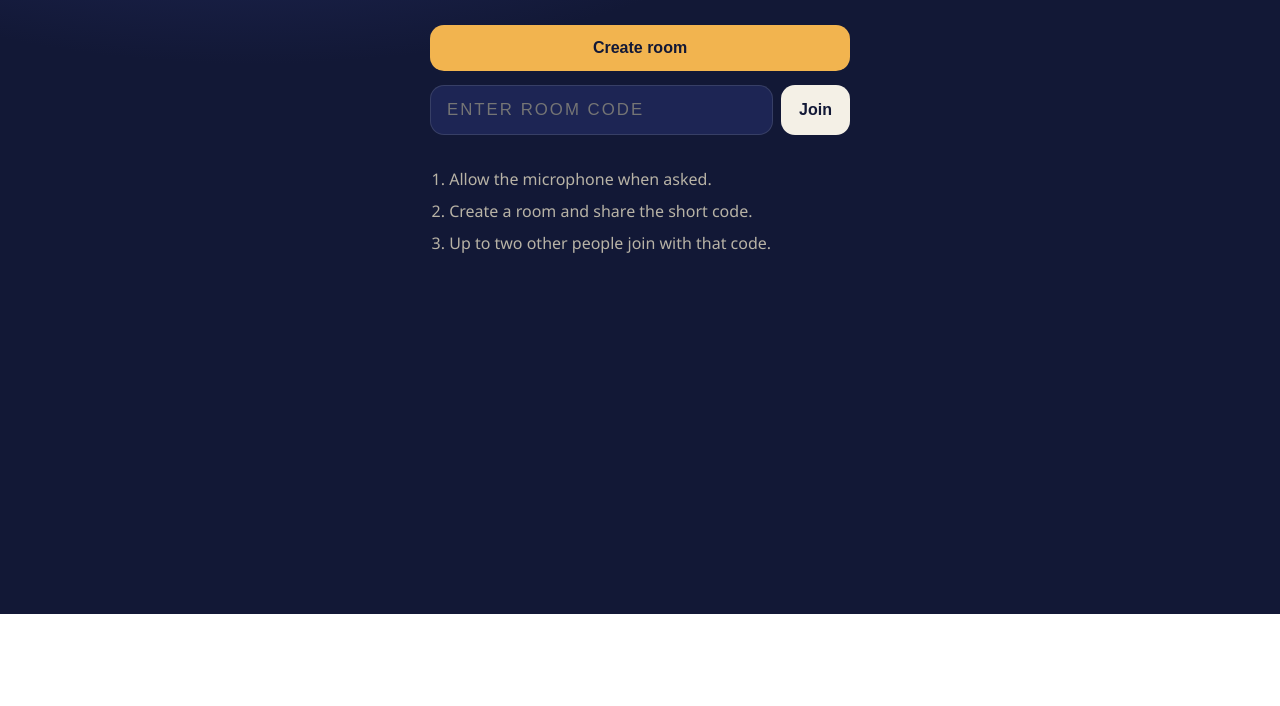
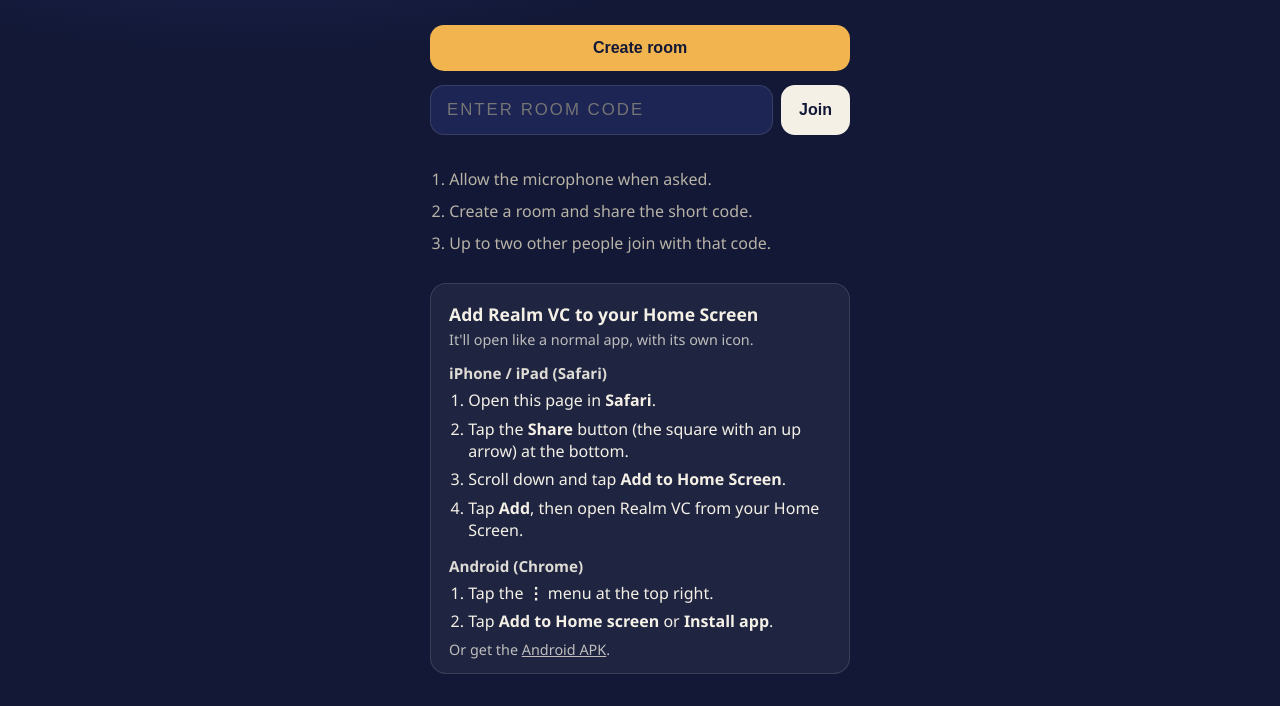
Before and after one commit to Maxjumper940/Realm-VC, a plain HTML site: page docs/index.html in a window 1280 px wide. Shown: the part 186-892 px from the top of the page. Before the commit the page ends 800 px from the top, so only its background shows below. Drawn offline with Linux system fonts and the light colour scheme.

Commit message:
Add Home Screen install guide to web app

```diff
--- a/docs/index.html
+++ b/docs/index.html
@@ -38,6 +38,28 @@
         <li>Create a room and share the short code.</li>
         <li>Up to two other people join with that code.</li>
       </ol>
+
+      <div id="installCard" class="install-card">
+        <h2>Add Realm VC to your Home Screen</h2>
+        <p class="install-sub">It'll open like a normal app, with its own icon.</p>
+        <div class="install-os">
+          <h3>iPhone / iPad (Safari)</h3>
+          <ol>
+            <li>Open this page in <b>Safari</b>.</li>
+            <li>Tap the <b>Share</b> button (the square with an up arrow) at the bottom.</li>
+            <li>Scroll down and tap <b>Add to Home Screen</b>.</li>
+            <li>Tap <b>Add</b>, then open Realm VC from your Home Screen.</li>
+          </ol>
+        </div>
+        <div class="install-os">
+          <h3>Android (Chrome)</h3>
+          <ol>
+            <li>Tap the <b>&#8942;</b> menu at the top right.</li>
+            <li>Tap <b>Add to Home screen</b> or <b>Install app</b>.</li>
+          </ol>
+          <p class="install-sub">Or get the <a href="https://github.com/Maxjumper940/Realm-VC/raw/main/Realm-VC.apk">Android APK</a>.</p>
+        </div>
+      </div>
     </section>
 
     <section id="room" class="screen" hidden>
@@ -61,5 +83,10 @@
   </main>
   <script src="peerjs.min.js"></script>
   <script src="app.js"></script>
+  <script>
+    if (window.navigator.standalone || window.matchMedia("(display-mode: standalone)").matches) {
+      var c = document.getElementById("installCard"); if (c) c.hidden = true;
+    }
+  </script>
 </body>
 </html>
--- a/docs/styles.css
+++ b/docs/styles.css
@@ -136,3 +136,12 @@ input:focus { outline: 2px solid var(--amber); }
   overflow: hidden;
   clip: rect(0 0 0 0);
 }
+
+.install-card { margin: 28px 0 8px; padding: 18px 18px 8px; border-radius: 16px; background: rgba(255,255,255,0.06); border: 1px solid rgba(255,255,255,0.12); }
+.install-card[hidden] { display: none; }
+.install-card h2 { margin: 0 0 4px; font-size: 1.1rem; }
+.install-card h3 { margin: 14px 0 4px; font-size: 0.95rem; opacity: 0.9; }
+.install-card ol { padding-left: 1.2rem; margin: 4px 0 8px; }
+.install-card li { margin: 6px 0; line-height: 1.4; }
+.install-sub { margin: 0 0 6px; opacity: 0.75; font-size: 0.9rem; }
+.install-card a { color: inherit; text-decoration: underline; }
```
